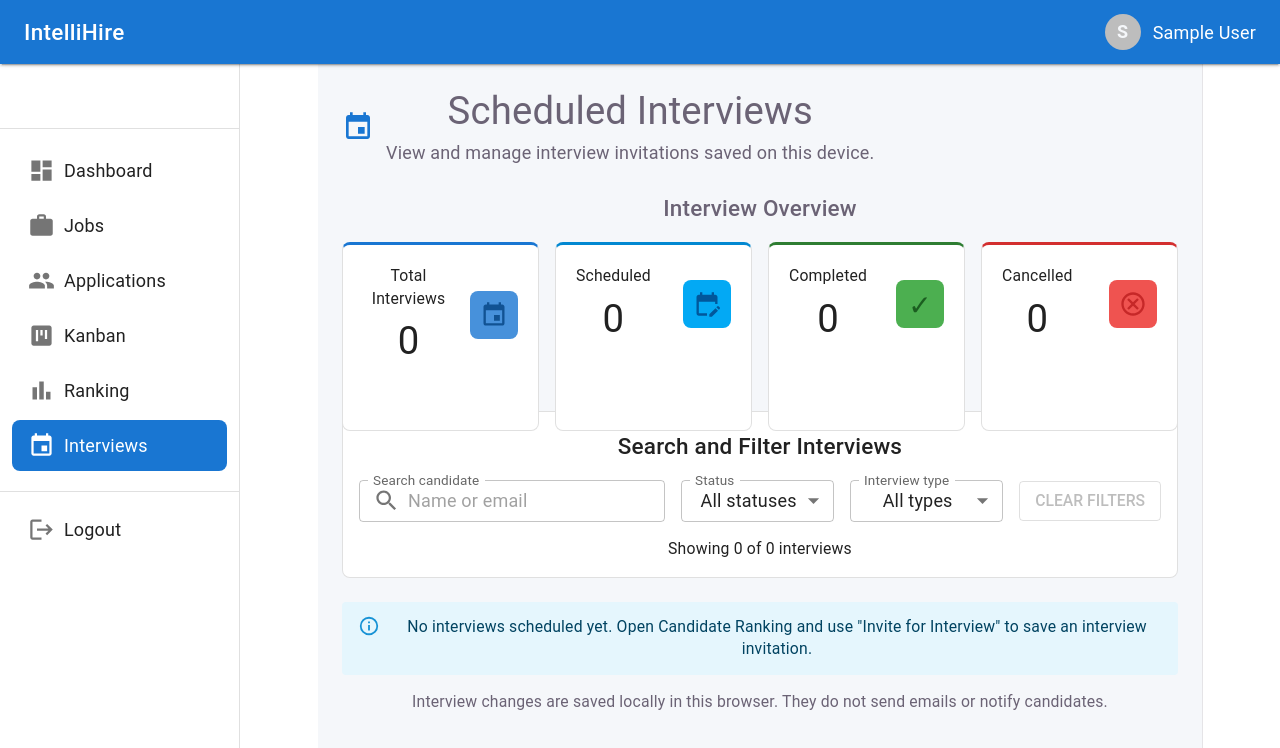
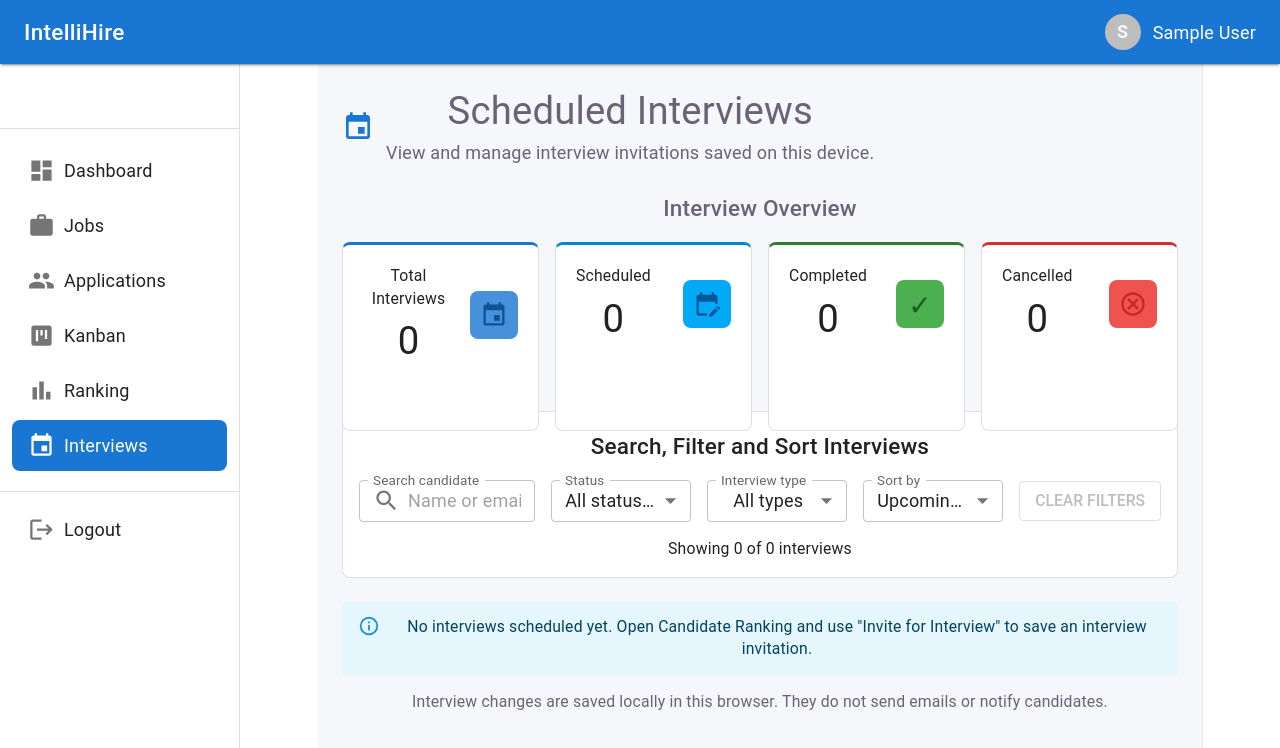
Before and after one commit to Ankush07-op/IntelliHire, a React app in the folder frontend/: page /interviews in a window 1280 px wide. Shown: the top 748 px of the page. Built offline with nearby package versions, Linux system fonts and the light colour scheme; sample sign-in values are in the browser's storage; the HTML template or start-up script is replaced by a standard one.

Commit message:
feat: add interview sorting options

```diff
--- a/frontend/src/pages/interviews/Interviews.jsx
+++ b/frontend/src/pages/interviews/Interviews.jsx
@@ -1,4 +1,6 @@
+
 import { useEffect, useState } from "react";
+
 import {
   Alert,
   Box,
@@ -46,6 +48,17 @@ const getCurrentTime = () => {
   ).padStart(2, "0")}`;
 };
 
+const getInterviewTimestamp = (interview) => {
+  const { date, time } = interview;
+
+  if (!date) return Number.POSITIVE_INFINITY;
+
+  const dateTime = new Date(`${date}T${time || "23:59"}`);
+  return Number.isNaN(dateTime.getTime())
+    ? Number.POSITIVE_INFINITY
+    : dateTime.getTime();
+};
+
 function Interviews() {
   const [interviews, setInterviews] = useState([]);
   const [selectedInterview, setSelectedInterview] = useState(null);
@@ -54,10 +67,11 @@ function Interviews() {
   const [newTime, setNewTime] = useState("");
   const [error, setError] = useState("");
 
-  // Search and filter state
+  // Search, filter, and sorting state
   const [searchTerm, setSearchTerm] = useState("");
   const [statusFilter, setStatusFilter] = useState("All");
   const [typeFilter, setTypeFilter] = useState("All");
+  const [sortOrder, setSortOrder] = useState("date-asc");
 
   useEffect(() => {
     try {
@@ -148,7 +162,7 @@ function Interviews() {
     }
   };
 
-  // Open reschedule dialog.
+  // Open the reschedule dialog.
   const openReschedule = (interview) => {
     setError("");
     setNewDate(interview.date || "");
@@ -200,7 +214,7 @@ function Interviews() {
     }
   };
 
-  // Day 22: Statistics calculated from all saved invitations.
+  // Statistics are calculated from all saved invitations.
   const totalInterviews = interviews.length;
 
   const scheduledInterviews = interviews.filter(
@@ -215,7 +229,7 @@ function Interviews() {
     (interview) => interview.status === "Cancelled"
   ).length;
 
-  // Interview types are generated dynamically from saved data.
+  // Generate interview types dynamically.
   const interviewTypes = [
     ...new Set(
       interviews
@@ -224,9 +238,8 @@ function Interviews() {
     ),
   ].sort((a, b) => a.localeCompare(b));
 
-  // Search and filters do not affect the summary card counts.
-  const filteredInterviews = [...interviews]
-    .reverse()
+  // Apply search and filters first, then apply sorting.
+  const filteredInterviews = interviews
     .filter((interview) => {
       const query = searchTerm.trim().toLowerCase();
 
@@ -250,6 +263,32 @@ function Interviews() {
         typeFilter === "All" || interview.type === typeFilter;
 
       return matchesSearch && matchesStatus && matchesType;
+    })
+    .sort((a, b) => {
+      const nameA = String(a.candidateName || "Candidate").trim();
+      const nameB = String(b.candidateName || "Candidate").trim();
+
+      const dateA = getInterviewTimestamp(a);
+      const dateB = getInterviewTimestamp(b);
+
+      switch (sortOrder) {
+        case "date-desc":
+          return dateB - dateA;
+
+        case "name-asc":
+          return nameA.localeCompare(nameB, undefined, {
+            sensitivity: "base",
+          });
+
+        case "name-desc":
+          return nameB.localeCompare(nameA, undefined, {
+            sensitivity: "base",
+          });
+
+        case "date-asc":
+        default:
+          return dateA - dateB;
+      }
     });
 
   const clearFilters = () => {
@@ -293,11 +332,7 @@ function Interviews() {
             {title}
           </Typography>
 
-          <Typography
-            variant="h4"
-            fontWeight={700}
-            sx={{ mt: 1 }}
-          >
+          <Typography variant="h4" fontWeight={700} sx={{ mt: 1 }}>
             {count}
           </Typography>
         </Box>
@@ -346,16 +381,12 @@ function Interviews() {
       </Box>
 
       {error && (
-        <Alert
-          severity="error"
-          sx={{ mb: 2 }}
-          onClose={() => setError("")}
-        >
+        <Alert severity="error" sx={{ mb: 2 }} onClose={() => setError("")}>
           {error}
         </Alert>
       )}
 
-      {/* Day 22: Interview statistics */}
+      {/* Interview statistics */}
       <Typography variant="h6" fontWeight={700} sx={{ mb: 2 }}>
         Interview Overview
       </Typography>
@@ -403,10 +434,10 @@ function Interviews() {
         )}
       </Box>
 
-      {/* Search and filters */}
+      {/* Search, filters, and sorting */}
       <Paper variant="outlined" sx={{ p: 2, mb: 3, borderRadius: 2 }}>
         <Typography variant="h6" fontWeight={600} sx={{ mb: 2 }}>
-          Search and Filter Interviews
+          Search, Filter and Sort Interviews
         </Typography>
 
         <Box
@@ -415,7 +446,8 @@ function Interviews() {
             gridTemplateColumns: {
               xs: "1fr",
               sm: "repeat(2, minmax(0, 1fr))",
-              md: "2fr 1fr 1fr auto",
+              md: "repeat(2, minmax(0, 1fr))",
+              lg: "2fr repeat(3, minmax(140px, 1fr)) auto",
             },
             gap: 2,
             alignItems: "center",
@@ -468,6 +500,20 @@ function Interviews() {
                 {type}
               </MenuItem>
             ))}
+          </TextField>
+
+          <TextField
+            select
+            fullWidth
+            size="small"
+            label="Sort by"
+            value={sortOrder}
+            onChange={(event) => setSortOrder(event.target.value)}
+          >
+            <MenuItem value="date-asc">Upcoming first</MenuItem>
+            <MenuItem value="date-desc">Latest first</MenuItem>
+            <MenuItem value="name-asc">Candidate A–Z</MenuItem>
+            <MenuItem value="name-desc">Candidate Z–A</MenuItem>
           </TextField>
 
           <Button
@@ -537,10 +583,7 @@ function Interviews() {
                       </Typography>
 
                       {interview.candidateEmail && (
-                        <Typography
-                          variant="body2"
-                          color="text.secondary"
-                        >
+                        <Typography variant="body2" color="text.secondary">
                           {interview.candidateEmail}
                         </Typography>
                       )}
@@ -617,11 +660,7 @@ function Interviews() {
         </TableContainer>
       )}
 
-      <Typography
-        variant="body2"
-        color="text.secondary"
-        sx={{ mt: 2 }}
-      >
+      <Typography variant="body2" color="text.secondary" sx={{ mt: 2 }}>
         Interview changes are saved locally in this browser. They do not send
         emails or notify candidates.
       </Typography>
@@ -655,9 +694,7 @@ function Interviews() {
         </DialogContent>
 
         <DialogActions>
-          <Button onClick={() => setSelectedInterview(null)}>
-            Go Back
-          </Button>
+          <Button onClick={() => setSelectedInterview(null)}>Go Back</Button>
 
           <Button
             color={
```
